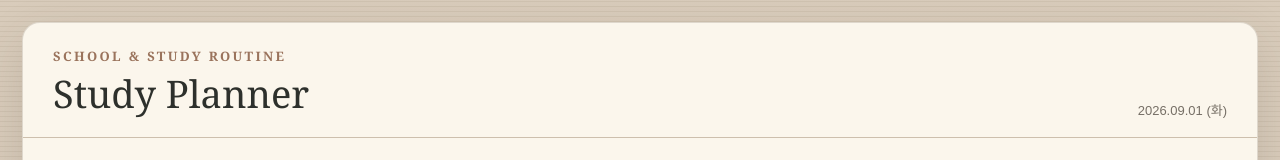
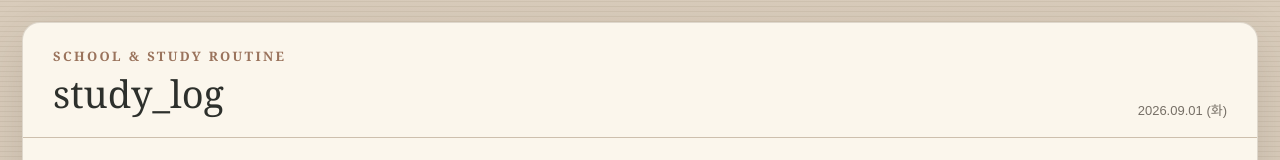
Before and after one commit to seol6608-commits/study_log, a plain HTML site: page index.html in a window 1280 px wide. Shown: the top 160 px of the page. Drawn offline with Linux system fonts and the light colour scheme.

Commit message:
Add files via upload

```diff
--- a/index.html
+++ b/index.html
@@ -3,7 +3,7 @@
 <head>
 <meta charset="UTF-8">
 <meta name="viewport" content="width=device-width, initial-scale=1.0">
-<title>Study Planner v5</title>
+<title>study_log</title>
 <style>
 :root{
   --paper:#fbf6ec;
@@ -204,7 +204,7 @@ button{border:0;border-radius:9px;padding:10px 11px;font:inherit;font-size:12px;
 <meta name="theme-color" content="#687b61">
 <meta name="apple-mobile-web-app-capable" content="yes">
 <meta name="apple-mobile-web-app-status-bar-style" content="default">
-<meta name="apple-mobile-web-app-title" content="Study Planner">
+<meta name="apple-mobile-web-app-title" content="study_log">
 <link rel="icon" type="image/png" sizes="192x192" href="./icon-192.png">
 <link rel="icon" type="image/png" sizes="512x512" href="./icon-512.png">
 <link rel="apple-touch-icon" href="./icon-192.png">
@@ -215,7 +215,7 @@ button{border:0;border-radius:9px;padding:10px 11px;font:inherit;font-size:12px;
   <div class="topbar">
     <div>
       <div class="kicker">SCHOOL & STUDY ROUTINE</div>
-      <h1>Study Planner</h1>
+      <h1>study_log</h1>
     </div>
     <div class="today-chip" id="todayText"></div>
   </div>
```
Also changed, not shown: manifest.json.
